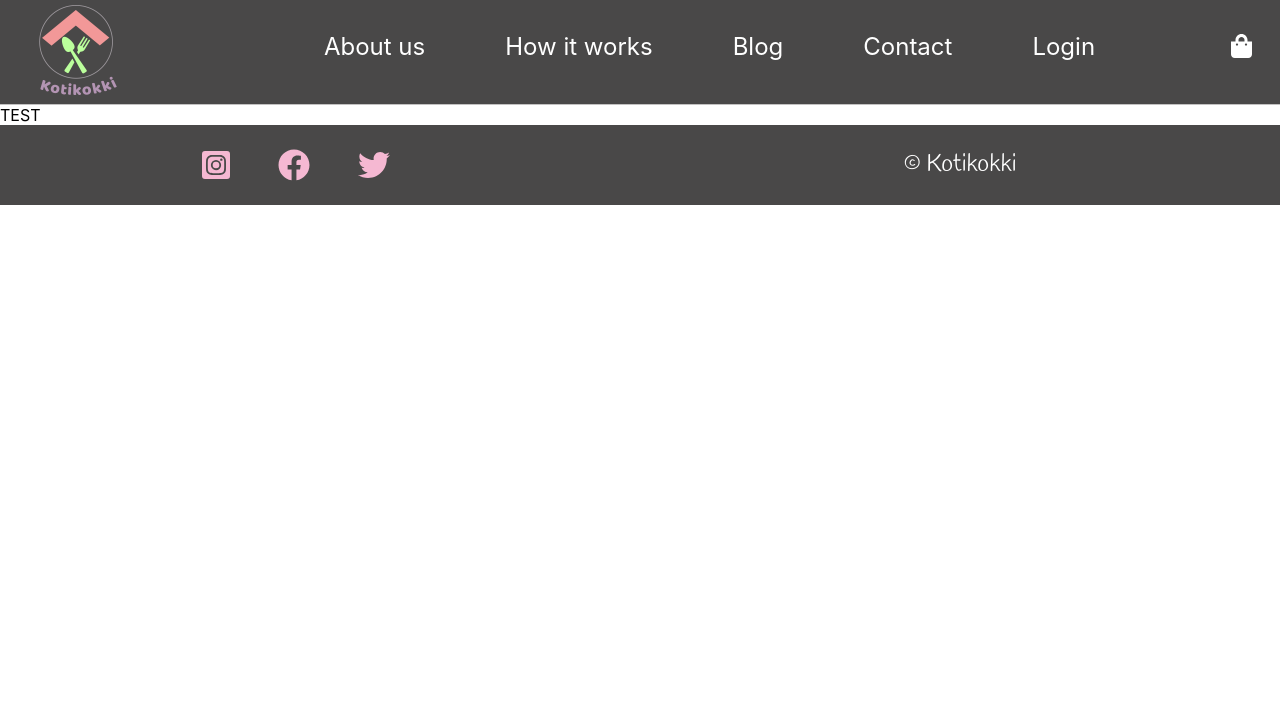
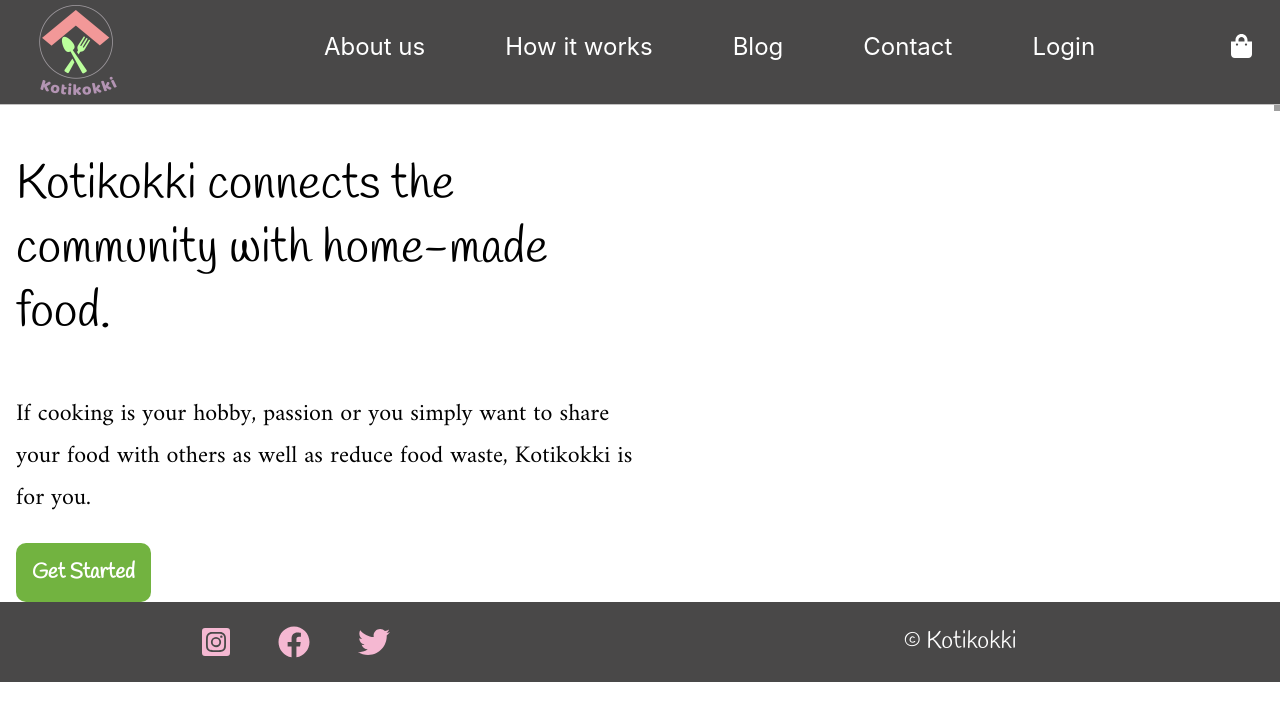
Before and after one commit to heihazy/kotikokki-frontend, a React (Create React App) app: page /about in a window 1280 px wide. Shown: the top 720 px of the page. Built offline with nearby package versions, Linux system fonts and the light colour scheme.

Commit message:
made homepage = about page

```diff
--- a/src/App.js
+++ b/src/App.js
@@ -2,7 +2,6 @@ import React from "react";
 import "./App.css";
 import { BrowserRouter as Router, Switch, Route } from "react-router-dom";
 import Homepage from "./Pages/Homepage";
-import About from "./Pages/About";
 import Blog from "./Pages/Blog";
 import Contact from "./Pages/Contact";
 import Login from "./Pages/Login";
@@ -18,7 +17,7 @@ const App = () => {
         <main>
           <Switch>
             <Route exact path="/" component={Homepage} />
-            <Route path="/about" component={About} />
+            <Route path="/about" component={Homepage} />
             <Route path="/howitworks" component={Howitworks} />
             <Route path="/blog" component={Blog} />
             <Route path="/contact" component={Contact} />
--- a/src/Pages/About.js
+++ /dev/null
@@ -1,7 +0,0 @@
-import React from "react";
-
-const About = () => {
-  return <div>TEST</div>;
-};
-
-export default About;
```
